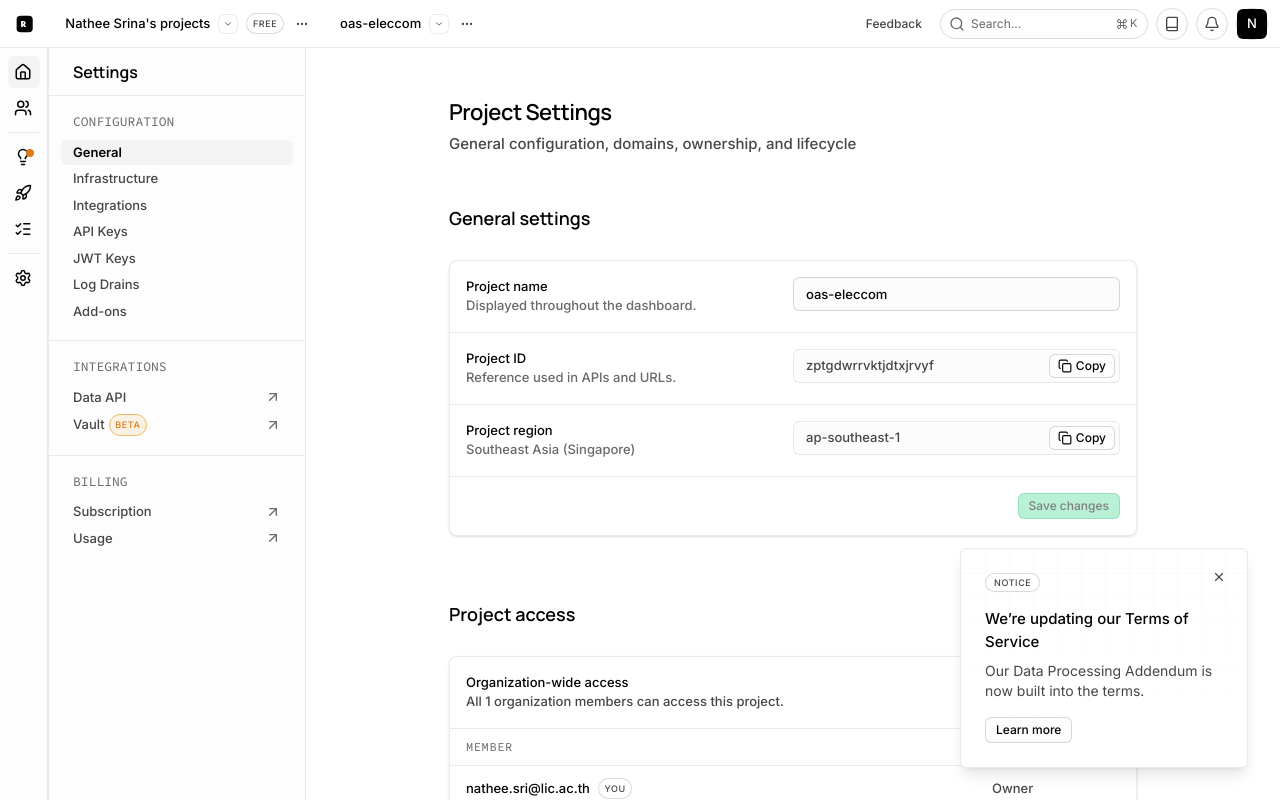
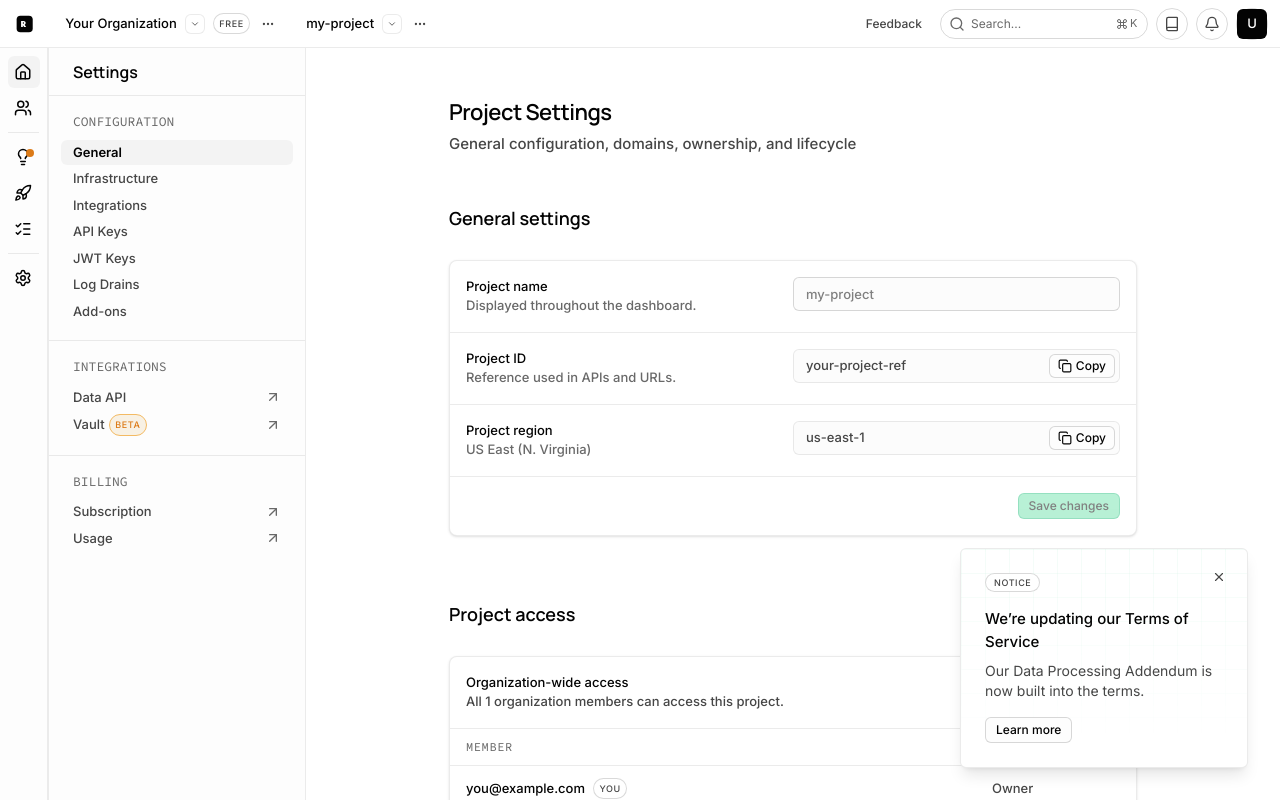
Before and after one commit to natheelic/teacher-eval, a Next.js app: page /project/settings in a window 1280 px wide. Shown: the top 800 px of the page. Built offline with nearby package versions, Linux system fonts and the light colour scheme.

Commit message:
feat: update project references and placeholders for consistency across components

```diff
--- a/app/layout.tsx
+++ b/app/layout.tsx
@@ -18,7 +18,7 @@ const sourceCodePro = Source_Code_Pro({
 });
 
 export const metadata: Metadata = {
-  title: "oas-eleccom | Nathee Srina's projects | {{APP_NAME}}",
+  title: "{{APP_NAME}}",
   description: "Project dashboard",
 };
 
--- a/components/account/AccountHeader.tsx
+++ b/components/account/AccountHeader.tsx
@@ -33,7 +33,7 @@ export function AccountHeader() {
           </div>
           <button className="flex size-8 items-center justify-center rounded-full border border-black/15 bg-[#fdfdfd] hover:bg-black/4">
             <span className="flex size-[30px] items-center justify-center rounded-md bg-[#030303] text-[13px] font-medium text-white">
-              N
+              U
             </span>
           </button>
         </div>
--- a/components/account/AuditLogsTable.tsx
+++ b/components/account/AuditLogsTable.tsx
@@ -14,65 +14,65 @@ const ROWS: LogRow[] = [
     status: "201",
     method: "POST",
     action: "Gets project's logs from the unified logs stream",
-    target: "Project: oas-eleccom",
-    ref: "Ref: zptgdwrrvktjdtxjrvyf",
-    date: "24 Aug 26 11:53:05",
+    target: "Project: my-project",
+    ref: "Ref: your-project-ref",
+    date: "2 minutes ago",
   },
   {
     status: "201",
     method: "POST",
     action: "Gets project's logs from the unified logs stream",
-    target: "Project: oas-eleccom",
-    ref: "Ref: zptgdwrrvktjdtxjrvyf",
-    date: "24 Aug 26 11:53:04",
+    target: "Project: my-project",
+    ref: "Ref: your-project-ref",
+    date: "3 minutes ago",
   },
   {
     status: "201",
     method: "POST",
     action: "Gets project's logs from the unified logs stream",
-    target: "Project: oas-eleccom",
-    ref: "Ref: zptgdwrrvktjdtxjrvyf",
-    date: "24 Aug 26 11:53:04",
+    target: "Project: my-project",
+    ref: "Ref: your-project-ref",
+    date: "4 minutes ago",
   },
   {
     status: "201",
     method: "POST",
     action: "[Beta] Gets project's network bans",
-    target: "Project: oas-eleccom",
-    ref: "Ref: zptgdwrrvktjdtxjrvyf",
-    date: "24 Aug 26 11:52:55",
+    target: "Project: my-project",
+    ref: "Ref: your-project-ref",
+    date: "12 minutes ago",
   },
   {
     status: "200",
     method: "GET",
     action: "Gets project's API config",
-    target: "Project: oas-eleccom",
-    ref: "Ref: zptgdwrrvktjdtxjrvyf",
-    date: "24 Aug 26 11:52:54",
+    target: "Project: my-project",
+    ref: "Ref: your-project-ref",
+    date: "13 minutes ago",
   },
   {
     status: "200",
     method: "GET",
     action: "Get project api keys",
-    target: "Project: oas-eleccom",
-    ref: "Ref: zptgdwrrvktjdtxjrvyf",
-    date: "24 Aug 26 11:52:54",
+    target: "Project: my-project",
+    ref: "Ref: your-project-ref",
+    date: "14 minutes ago",
   },
   {
     status: "200",
     method: "GET",
     action: "Gets project's settings",
-    target: "Project: oas-eleccom",
-    ref: "Ref: zptgdwrrvktjdtxjrvyf",
-    date: "24 Aug 26 11:52:54",
+    target: "Project: my-project",
+    ref: "Ref: your-project-ref",
+    date: "15 minutes ago",
   },
   {
     status: "200",
     method: "GET",
     action: "Get project api keys",
-    target: "Project: oas-eleccom",
-    ref: "Ref: zptgdwrrvktjdtxjrvyf",
-    date: "24 Aug 26 11:52:54",
+    target: "Project: my-project",
+    ref: "Ref: your-project-ref",
+    date: "16 minutes ago",
   },
   {
     status: "201",
@@ -80,7 +80,7 @@ const ROWS: LogRow[] = [
     action: "Logged into account",
     target: null,
     ref: null,
-    date: "24 Aug 26 11:52:47",
+    date: "20 minutes ago",
   },
 ];
 
@@ -96,7 +96,7 @@ export function AuditLogsTable() {
           </button>
           <button className="flex h-[26px] items-center gap-2 rounded-md border border-black/15 bg-[#fdfdfd] px-2.5 py-1 text-xs font-medium text-[#030303] hover:bg-black/4">
             <Clock className="size-3.5" />
-            23 Aug, 11:53 - 24 Aug, 11:53
+            Last 24 hours
           </button>
           <span className="mx-2 h-5 w-px bg-black/15" />
           <span className="text-xs font-medium text-[#464646]">
--- a/components/account/ProfileInformation.tsx
+++ b/components/account/ProfileInformation.tsx
@@ -32,7 +32,7 @@ export function ProfileInformation() {
             </p>
           </div>
           <button className="flex h-[34px] w-[262px] shrink-0 items-center justify-between rounded-md border border-black/15 px-3 text-[13px] font-medium text-[#030303] hover:bg-black/[0.02]">
-            nathee.sri@lic.ac.th
+            you@example.com
             <ChevronDown className="size-4 text-[#696969]" />
           </button>
         </div>
@@ -44,7 +44,7 @@ export function ProfileInformation() {
             </p>
           </div>
           <input
-            defaultValue="nathee.sri@lic.ac.th"
+            placeholder="username"
             className="h-[34px] w-[262px] shrink-0 rounded-md border border-black/15 bg-black/[0.01] px-3 text-[13px] font-medium text-[#030303] outline-none focus:border-black/30"
           />
         </div>
--- a/components/account/SignInMethods.tsx
+++ b/components/account/SignInMethods.tsx
@@ -14,7 +14,7 @@ const METHODS: Method[] = [
     icon: Mail,
     iconWrap: "bg-black/4 text-[#464646]",
     name: "Email",
-    detail: "nathee.sri@lic.ac.th",
+    detail: "you@example.com",
     action: (
       <button className="flex h-[26px] items-center justify-center rounded-md border border-black/15 bg-[#fdfdfd] px-2.5 py-1 text-xs font-medium text-[#030303] hover:bg-black/4">
         Change password
@@ -25,19 +25,19 @@ const METHODS: Method[] = [
     icon: Lock,
     iconWrap: "bg-black/4 text-[#696969]",
     name: "Vercel Marketplace",
-    detail: "nathee.sri@lic.ac.th",
+    detail: "you@example.com",
   },
   {
     icon: Lock,
     iconWrap: "bg-black/4 text-[#696969]",
     name: "Vercel Marketplace",
-    detail: "nathee.sri@lic.ac.th",
+    detail: "you@example.com",
   },
   {
     icon: GitFork,
     iconWrap: "bg-[#030303] text-white",
     name: "GitHub",
-    detail: "natheelic · nathee.sri@lic.ac.th",
+    detail: "you · you@example.com",
   },
 ];
 
--- a/components/dashboard/Header.tsx
+++ b/components/dashboard/Header.tsx
@@ -64,8 +64,8 @@ export function Header() {
           </a>
 
           <div className="flex items-center pl-2 gap-0">
-            <Crumb label="Nathee Srina's projects" badge="Free" />
-            <Crumb label="oas-eleccom" />
+            <Crumb label="Your Organization" badge="Free" />
+            <Crumb label="my-project" />
           </div>
         </div>
 
@@ -95,7 +95,7 @@ export function Header() {
             className="flex size-8 items-center justify-center rounded-full border border-black/15 bg-[#fdfdfd] hover:bg-black/4"
           >
             <span className="flex size-[30px] items-center justify-center rounded-md bg-[#030303] text-[13px] font-medium text-white">
-              N
+              U
             </span>
           </Link>
         </div>
--- a/components/dashboard/ProjectOverview.tsx
+++ b/components/dashboard/ProjectOverview.tsx
@@ -70,11 +70,11 @@ export function ProjectOverview() {
       <div className="flex w-full items-center">
         <div className="flex flex-col items-start">
           <h1 className="font-display text-[28px] font-semibold tracking-[-0.7px] text-[#030303]">
-            oas-eleccom
+            my-project
           </h1>
           <div className="flex h-[38px] items-center gap-3 pt-3">
             <p className="text-[15px] font-medium text-[#464646]">
-              https://zptgdwrrvktjdtxjrvyf.{"{{APP_DOMAIN}}"}
+              https://your-project-ref.{"{{APP_DOMAIN}}"}
             </p>
             <button className="flex h-[26px] items-center gap-2 rounded-md border border-black/15 bg-[#fdfdfd] px-2.5 py-1 text-xs font-medium text-[#030303] hover:bg-black/4">
               Copy
--- a/components/dashboard/RegionMapCard.tsx
+++ b/components/dashboard/RegionMapCard.tsx
@@ -27,12 +27,12 @@ export function RegionMapCard() {
                   Primary Database
                 </p>
                 <p className="text-[11.7px] font-medium text-[#464646]">
-                  Southeast Asia (Singapore)
+                  US East (N. Virginia)
                 </p>
                 <div className="flex items-center gap-1 text-[11.7px] font-medium">
-                  <span className="text-[#464646]">ap-southeast-1</span>
+                  <span className="text-[#464646]">us-east-1</span>
                   <span className="text-[#696969]">·</span>
-                  <span className="text-[#464646]">t4g.nano</span>
+                  <span className="text-[#464646]">nano</span>
                 </div>
               </div>
             </div>
@@ -40,18 +40,18 @@ export function RegionMapCard() {
           </div>
           <div className="flex items-center gap-[11px] border-t-[0.9px] border-black/8 px-[11px] py-[7px] text-[10.8px] font-medium">
             <span className="text-[#030303]">
-              CPU <span className="text-[#464646]">2%</span>
+              CPU <span className="text-[#464646]">0%</span>
             </span>
             <span className="text-[#696969]">·</span>
             <span className="text-[#030303]">
-              Disk <span className="text-[#464646]">4%</span>
+              Disk <span className="text-[#464646]">0%</span>
             </span>
             <span className="text-[#696969]">·</span>
             <span className="text-[#030303]">
-              RAM <span className="text-[#464646]">43%</span>
+              RAM <span className="text-[#464646]">0%</span>
             </span>
             <span className="text-[#696969]">·</span>
-            <span className="text-[#464646]">5/60 conns</span>
+            <span className="text-[#464646]">0/60 conns</span>
           </div>
         </div>
 
--- a/components/project-settings/GeneralSettingsForm.tsx
+++ b/components/project-settings/GeneralSettingsForm.tsx
@@ -14,7 +14,7 @@ export function GeneralSettingsForm() {
             </p>
           </div>
           <input
-            defaultValue="oas-eleccom"
+            placeholder="my-project"
             className="h-[34px] w-[327px] shrink-0 rounded-md border border-black/15 bg-black/[0.01] px-3 text-[13px] font-medium text-[#030303] outline-none focus:border-black/30"
           />
         </div>
@@ -27,7 +27,7 @@ export function GeneralSettingsForm() {
           </div>
           <div className="flex h-[34px] w-[327px] shrink-0 items-center justify-between rounded-md border border-black/8 bg-black/[0.01] pl-3 pr-1">
             <span className="truncate text-[13px] font-medium text-[#464646]">
-              zptgdwrrvktjdtxjrvyf
+              your-project-ref
             </span>
             <button className="flex h-6 items-center gap-1 rounded-md border border-black/15 bg-[#fdfdfd] px-2 text-xs font-medium text-[#030303] hover:bg-black/4">
               <Copy className="size-3.5" />
@@ -39,12 +39,12 @@ export function GeneralSettingsForm() {
           <div className="flex flex-1 flex-col items-start">
             <label className="text-[13px] font-medium text-[#030303]">Project region</label>
             <p className="text-[13px] font-medium text-[#696969]">
-              Southeast Asia (Singapore)
+              US East (N. Virginia)
             </p>
           </div>
           <div className="flex h-[34px] w-[327px] shrink-0 items-center justify-between rounded-md border border-black/8 bg-black/[0.01] pl-3 pr-1">
             <span className="truncate text-[13px] font-medium text-[#464646]">
-              ap-southeast-1
+              us-east-1
             </span>
             <button className="flex h-6 items-center gap-1 rounded-md border border-black/15 bg-[#fdfdfd] px-2 text-xs font-medium text-[#030303] hover:bg-black/4">
               <Copy className="size-3.5" />
--- a/components/project-settings/ProjectAccess.tsx
+++ b/components/project-settings/ProjectAccess.tsx
@@ -26,7 +26,7 @@ export function ProjectAccess() {
           <div className="flex w-full items-center px-4 py-3">
             <span className="flex flex-1 items-center gap-2">
               <span className="text-[13px] font-medium text-[#030303]">
-                nathee.sri@lic.ac.th
+                you@example.com
               </span>
               <span className="flex items-center rounded-full border border-black/15 bg-white px-[5.5px] py-[3px] text-[9px] font-medium uppercase tracking-[0.63px] text-[#464646]">
                 You
```
Also changed, not shown: components/dashboard/UsageCharts.tsx (+7 -7 lines).
